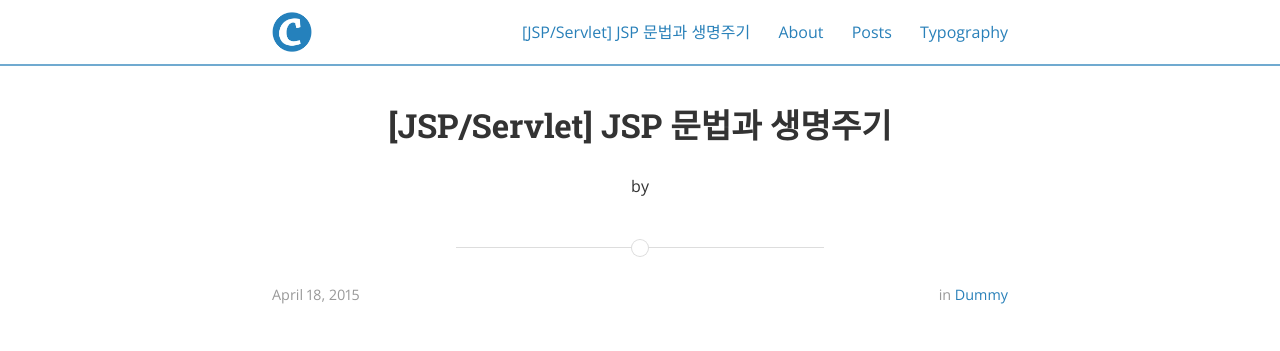
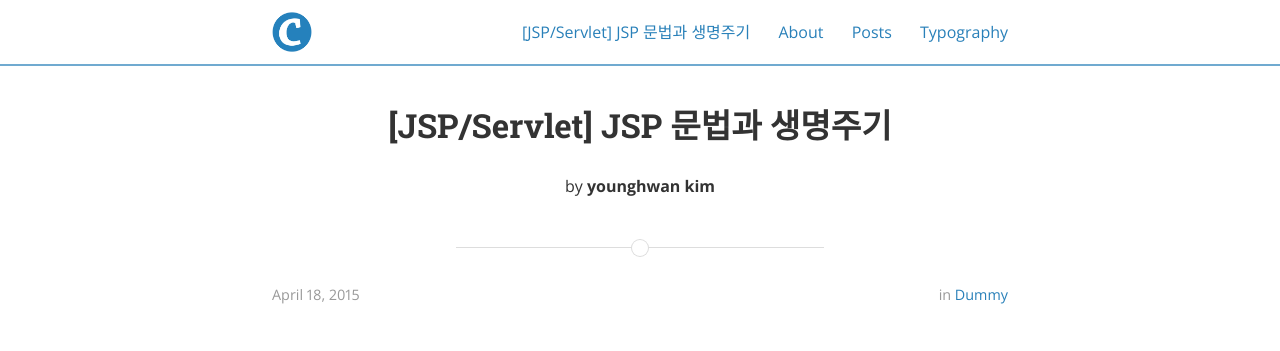
Before and after one commit to yOneChu/kyhslam.github.io, a Jekyll site: the page built from 2021-06-06-Servlet.markdown, in a window 1280 px wide. Shown: the top 351 px of the page. Built offline with Jekyll 4.4.1, drawn with Linux system fonts in a browser that asks for light colours; nearby versions of some CDN libraries.

Commit message:
Update 2021-06-06-Servlet.markdown

```diff
--- a/2021-06-06-Servlet.markdown
+++ b/2021-06-06-Servlet.markdown
@@ -2,6 +2,7 @@
 layout: post
 title:  "[JSP/Servlet] JSP 문법과 생명주기"
 date:   2015-04-18 08:43:59
+author: younghwan kim
 categories: Dummy
 ---
 
```
